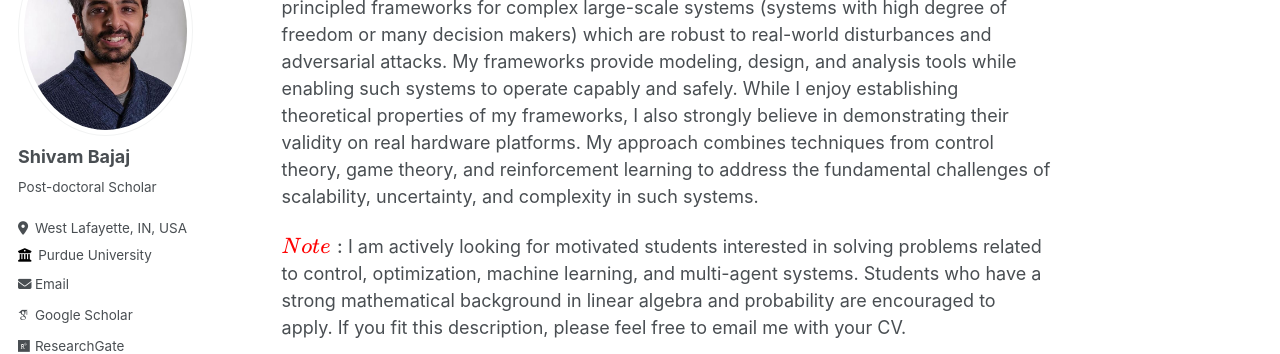
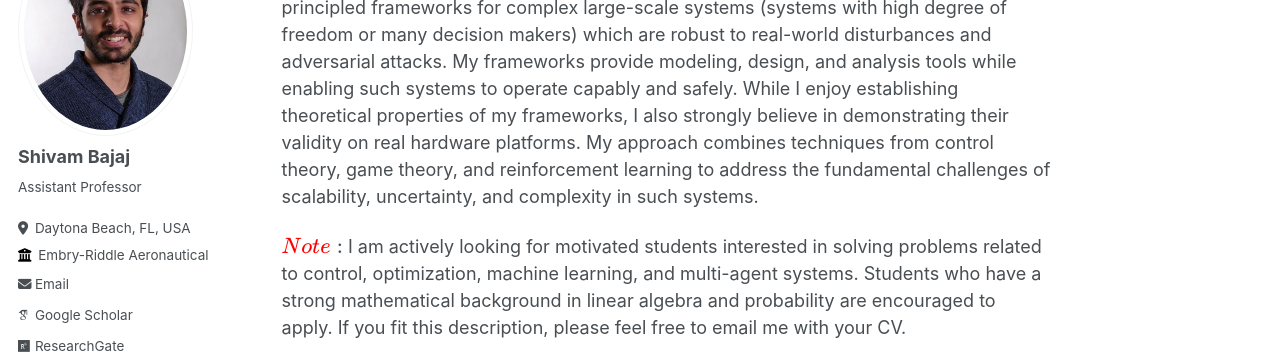
Before and after one commit to shivambajaj08/shivambajaj08.github.io, a Jekyll site: the page built from _pages/about.md, in a window 1280 px wide. Shown: the part 180-534 px from the top of the page. Built offline with Jekyll 4.4.1, drawn with Linux system fonts in a browser that asks for light colours; some web fonts are replaced.

Commit message:
Update _config.yml

```diff
--- a/_config.yml
+++ b/_config.yml
@@ -24,11 +24,11 @@ author:
   avatar           : "profile_pic.jpeg"
   name             : "Shivam Bajaj"
   pronouns         : # example: "she/her"
-  bio              : "Post-doctoral Scholar"
-  location         : "West Lafayette, IN, USA"
-  employer         : "Purdue University"
+  bio              : "Assistant Professor"
+  location         : "Daytona Beach, FL, USA"
+  employer         : "Embry-Riddle Aeronautical University"
   uri              : # URL
-  email            : "shivambajaj08@gmail.com"
+  email            : "bajajs@erau.edu"
 
   # Academic websites
   arxiv            : # URL - Update with the correct link to your profile
```
